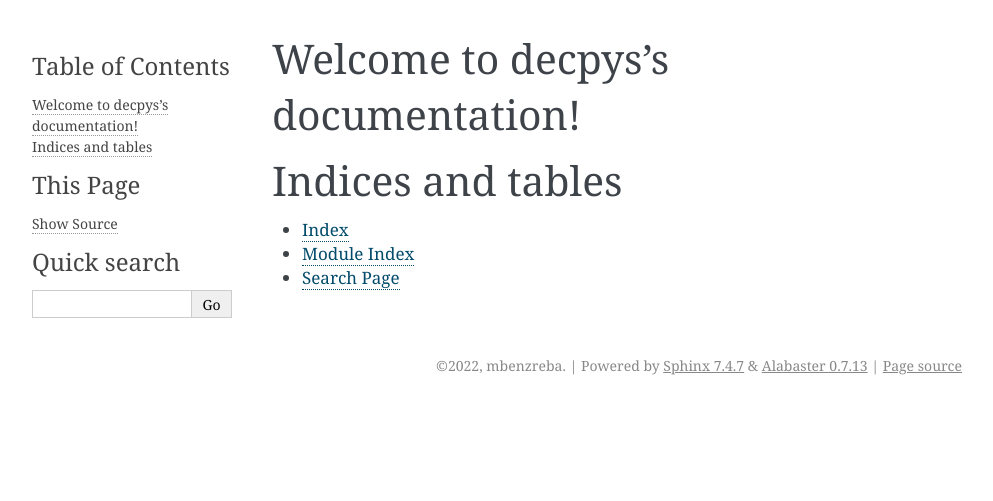
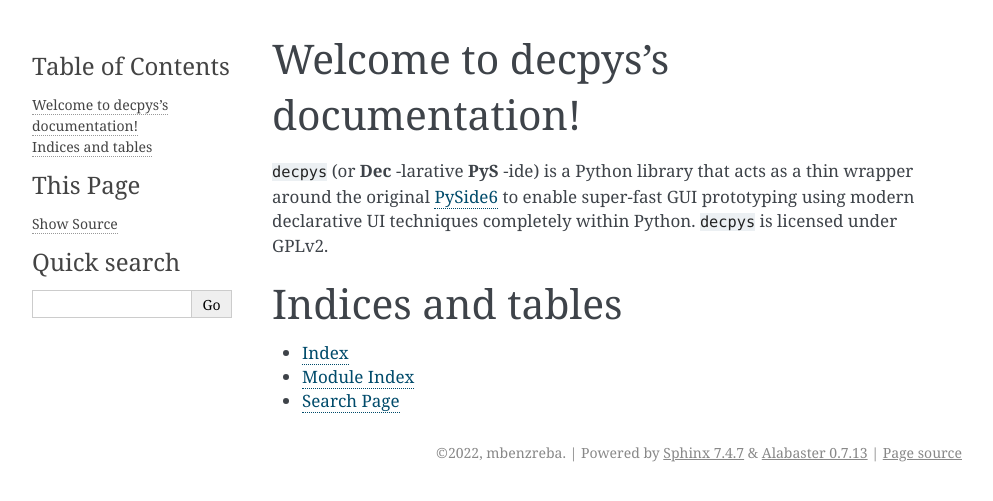
Before and after one commit to mbenzreba/decpys, a Sphinx documentation site: the page built from docs/source/index.rst, in a window 1280 px wide. Shown: the top 501 px of the page, without its empty margins (148-1141 px from the left). Built offline with Sphinx 7.4.7, drawn with Linux system fonts in a browser that asks for light colours.

Commit message:
add package intro blurb

```diff
--- a/docs/source/index.rst
+++ b/docs/source/index.rst
@@ -5,6 +5,10 @@
 
 Welcome to decpys's documentation!
 ==================================
+
+``decpys`` (or **Dec** -larative **PyS** -ide) is a Python library that acts as a thin wrapper around
+the original `PySide6 <https://pypi.org/project/PySide6/>`_ to enable super-fast GUI prototyping
+using modern declarative UI techniques completely within Python. ``decpys`` is licensed under GPLv2.
 
 .. toctree::
    :maxdepth: 2
```
Also changed, not shown: README.md (+4 -1 lines).
